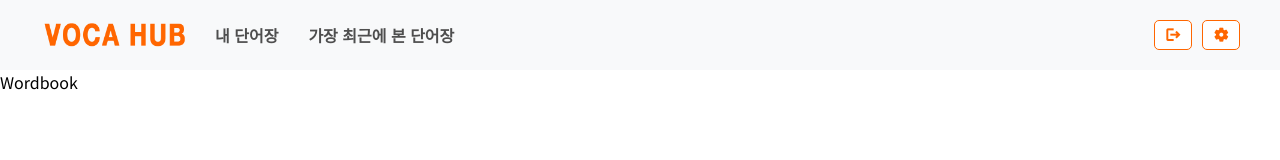
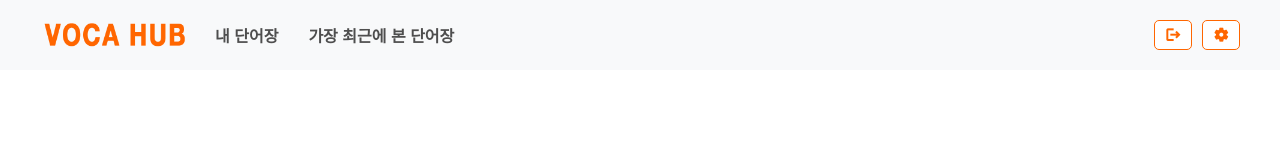
Before and after one commit to raipen/vocahub, a React (Create React App) app in the folder front/: page /wordbook in a window 1280 px wide. Shown: the top 160 px of the page. Built offline with nearby package versions, Linux system fonts and the light colour scheme.

Commit message:
feat: renaming pages

```diff
--- a/front/src/App.tsx
+++ b/front/src/App.tsx
@@ -7,7 +7,7 @@ import Main from '@pages/Main';
 import Login from '@pages/Login';
 import Signup from '@pages/Signup';
 import MyWordbook from '@pages/MyWordbook';
-import Wordbook from '@pages/Wordbook';
+import VocaList from '@pages/VocaList';
 import Setting from '@pages/Setting';
 
 function App() {
@@ -25,7 +25,7 @@ function App() {
                     <Route path="/login" element={<Login />} />
                     <Route path="/signup" element={<Signup />} />
                     <Route path="/mywordbook" element={<LoginedRoute element={<MyWordbook />} />} />
-                    <Route path="/wordbook" element={<LoginedRoute element={<Wordbook />} />} />
+                    <Route path="/vocalist" element={<LoginedRoute element={<VocaList />} />} />
                     <Route path="/setting" element={<LoginedRoute element={<Setting />} />} />
                 </Routes>
                 <Footer />
--- a/front/src/components/Header.tsx
+++ b/front/src/components/Header.tsx
@@ -55,7 +55,7 @@ function Header() {
         <Link to="/mywordbook">
           내 단어장
         </Link>
-        <Link to="/wordbook">
+        <Link to="/vocalist">
           가장 최근에 본 단어장
         </Link>
       </WordMenu>
--- a/front/src/pages/MyWordbook.tsx
+++ b/front/src/pages/MyWordbook.tsx
@@ -1,4 +1,4 @@
-function Main() {
+function MyWordbook() {
   return (
     <div>
       MyWordbook
@@ -6,4 +6,4 @@ function Main() {
   );
 }
 
-export default Main;
+export default MyWordbook;
--- /dev/null
+++ b/front/src/pages/VocaList.tsx
@@ -0,0 +1,9 @@
+function VocaList() {
+  return (
+    <div>
+      VocaList
+    </div>
+  );
+}
+
+export default VocaList;
--- a/front/src/pages/Wordbook.tsx
+++ /dev/null
@@ -1,9 +0,0 @@
-function Main() {
-  return (
-    <div>
-      Wordbook
-    </div>
-  );
-}
-
-export default Main;
```
